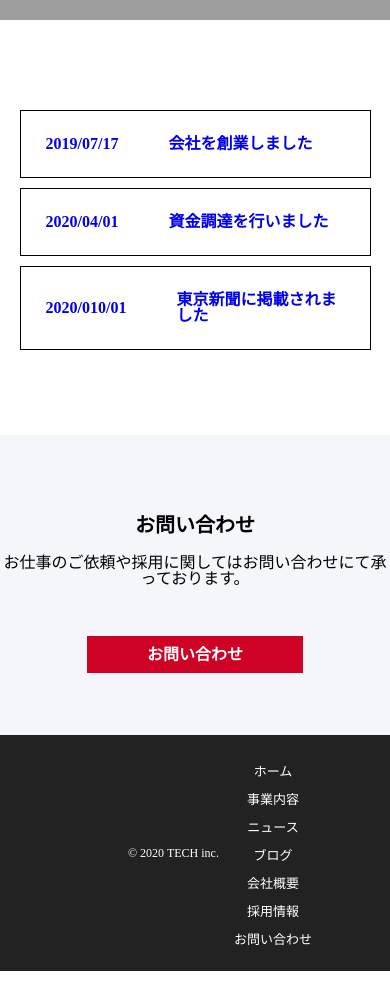
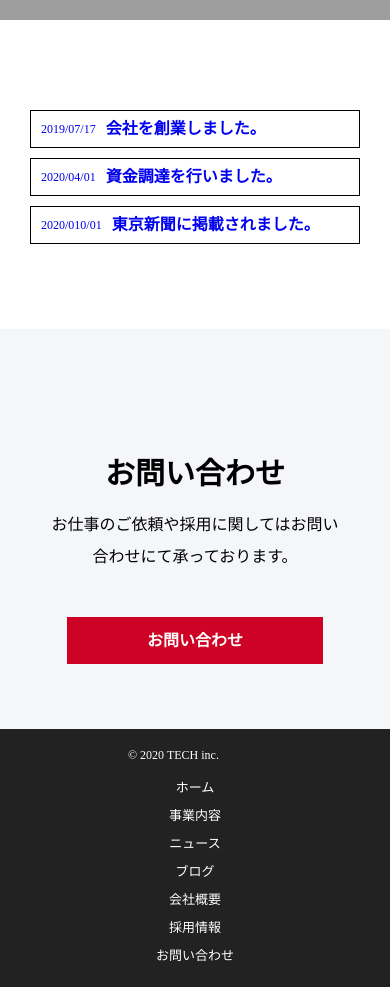
Before and after one commit to junko0126/20210326_hayashi, a plain HTML site: page news.html in a window 390 px wide. Shown: the part 340-1327 px from the top of the page. Drawn offline with Linux system fonts and the light colour scheme; grey boxes are pictures that could not be loaded.

Commit message:
service.html他ページレイアウト修正
ブレークポイント425pxのレイアウト修正
footer他

```diff
--- a/css/blog.css
+++ b/css/blog.css
@@ -223,3 +223,37 @@
     content: none;
   }
 }
+
+@media screen and (max-width: 425px) {
+
+
+  #eyecatch {
+    height: 250px;
+  }
+
+  .eyecatch_ja {
+    width: 100%;
+    text-align: center;
+  }
+
+  .contact-wrap {
+    padding: 50px;
+  }
+
+  .contact-title {
+    font-size: 30px;
+  }
+
+  .contact-link {
+    padding: 15px 80px;
+  }
+
+  .wrap {
+    display: block;
+  }
+
+  .footer-list {
+    text-align: center;
+    margin-top: 20px;
+  }
+  }
--- a/css/company.css
+++ b/css/company.css
@@ -223,3 +223,26 @@
     content: none;
   }
 }
+
+@media screen and (max-width: 425px) {
+  .contact-wrap {
+    padding: 50px;
+  }
+
+  .contact-title {
+    font-size: 30px;
+  }
+
+  .contact-link {
+    padding: 15px 80px;
+  }
+
+  .wrap {
+    display: block;
+  }
+
+  .footer-list {
+    text-align: center;
+    margin-top: 20px;
+  }
+  }
--- a/css/contact.css
+++ b/css/contact.css
@@ -212,3 +212,20 @@
     content: none;
   }
 }
+
+@media screen and (max-width: 425px) {
+
+  .eyecatch_ja{
+    width: 100%;
+    text-align: center;
+  }
+
+  .wrap {
+    display: block;
+  }
+
+  .footer-list {
+    text-align: center;
+    margin-top: 20px;
+  }
+  }
--- a/css/index.css
+++ b/css/index.css
@@ -74,7 +74,7 @@
 /* black_zone */
 .black_zone {
   width: 100%;
-  height: auto;
+  height: 300px;
   background-color: #222;
   position: relative;
 }
@@ -516,9 +516,6 @@
 }
 
 @media screen and (max-width: 425px) {
-/* .p {
-  line-height: 1;
-} */
 
 .eyecatch_ja {
   width: 80%;
--- a/css/news.css
+++ b/css/news.css
@@ -86,13 +86,13 @@
 .news-item-link {
   display: flex;
   align-items: center;
-  font-weight: bold;
   text-decoration: none;
   padding: 20px;
 }
 
 .news-item-title {
   margin-left: 50px;
+  font-weight: bold;
 }
 
 /* contact */
@@ -113,6 +113,7 @@
 
 .contact-txt {
   margin-bottom: 60px;
+  line-height: 2em;
 }
 
 .contact-link {
@@ -234,3 +235,43 @@
     content: none;
   }
 }
+
+@media screen and (max-width: 425px) {
+
+  .news-wrap  {
+    width: 330px;
+  }
+
+  .news-item-link {
+    padding: 5px;
+  }
+
+  .news-item-date {
+    font-size: 12px;
+  }
+
+  .news-item-title {
+    margin-left: 10px;
+  }
+
+  .contact-wrap {
+    padding: 50px;
+  }
+
+  .contact-title {
+    font-size: 30px;
+  }
+
+  .contact-link {
+    padding: 15px 80px;
+  }
+
+.wrap {
+  display: block;
+}
+
+.footer-list {
+  text-align: center;
+  margin-top: 20px;
+}
+}
--- a/css/recruit.css
+++ b/css/recruit.css
@@ -234,3 +234,26 @@
     content: none;
   }
 }
+
+@media screen and (max-width: 425px) {
+.contact-wrap {
+  padding: 50px;
+}
+
+.contact-title {
+  font-size: 30px;
+}
+
+.contact-link {
+  padding: 15px 80px;
+}
+
+.wrap {
+  display: block;
+}
+
+.footer-list {
+  text-align: center;
+  margin-top: 20px;
+}
+}
--- a/css/service.css
+++ b/css/service.css
@@ -38,6 +38,7 @@
 
 #eyecatch {
   width: 100%;
+  height: 250px;
   background: url(../img/mv.png) no-repeat;
   background-size: cover;
   background-position: center;
@@ -228,3 +229,15 @@
   .footer-nav-item::after {
     content: none;
   }
+}
+
+@media screen and (max-width: 425px) {
+  .wrap {
+    display: block;
+  }
+
+  .footer-list {
+    text-align: center;
+    margin-top: 20px;
+  }
+  }
--- a/news.html
+++ b/news.html
@@ -42,21 +42,21 @@
           <article class="news-item">
             <a href="#" class="news-item-link">
               <span class="news-item-date">2019/07/17</span>
-              <p class="news-item-title">会社を創業しました</p>
+              <p class="news-item-title">会社を創業しました。</p>
             </a>
           </article>
 
           <article class="news-item">
             <a href="#" class="news-item-link">
               <span class="news-item-date">2020/04/01</span>
-              <p class="news-item-title">資金調達を行いました</p>
+              <p class="news-item-title">資金調達を行いました。</p>
             </a>
           </article>
 
           <article class="news-item">
             <a href="#" class="news-item-link">
               <span class="news-item-date">2020/010/01</span>
-              <p class="news-item-title">東京新聞に掲載されました</p>
+              <p class="news-item-title">東京新聞に掲載されました。</p>
             </a>
           </article>
         </div>
```
